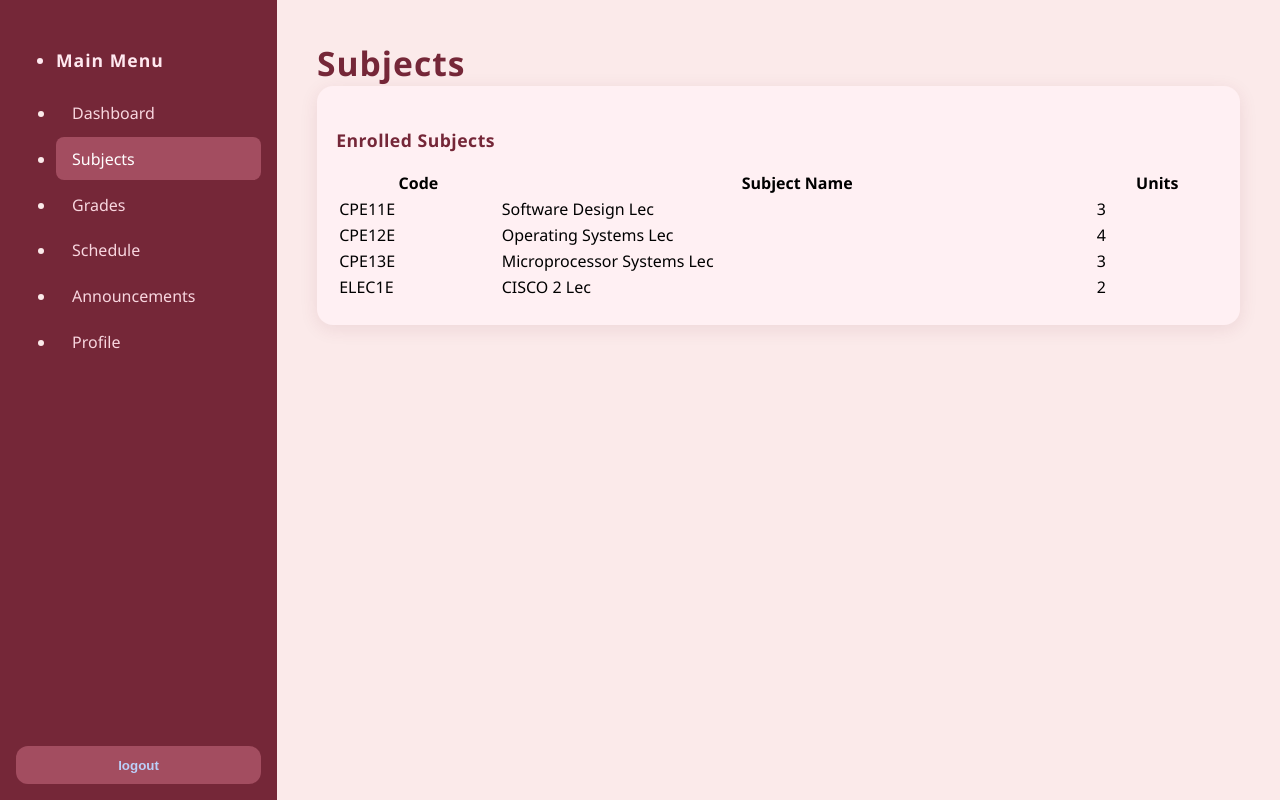
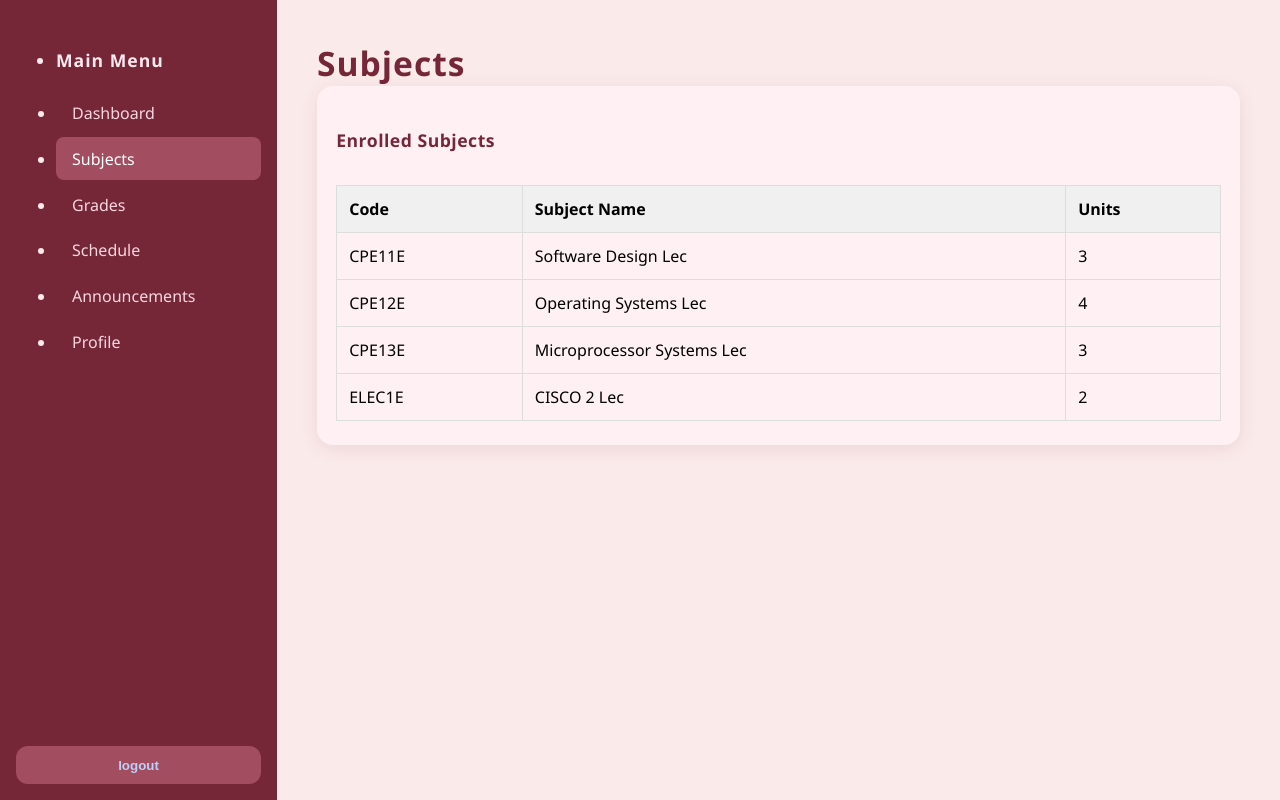
Before and after one commit to DeCCC1/FINALPROJVSS, a React (Create React App) app: page /subjects in a window 1280 px wide. Built offline with nearby package versions, Linux system fonts and the light colour scheme.

Commit message:
Update Dashboard.css

```diff
--- a/src/Dashboard.css
+++ b/src/Dashboard.css
@@ -242,3 +242,21 @@
     gap: 1rem;
   }
 }
+
+.subjects-table {
+  width: 100%;
+  border-collapse: collapse;
+  margin-top: 1rem;
+}
+
+.subjects-table th,
+.subjects-table td {
+  border: 1px solid #ddd;
+  padding: 0.75rem;
+  text-align: left;
+}
+
+.subjects-table th {
+  background-color: #f0f0f0;
+  font-weight: bold;
+}
```
